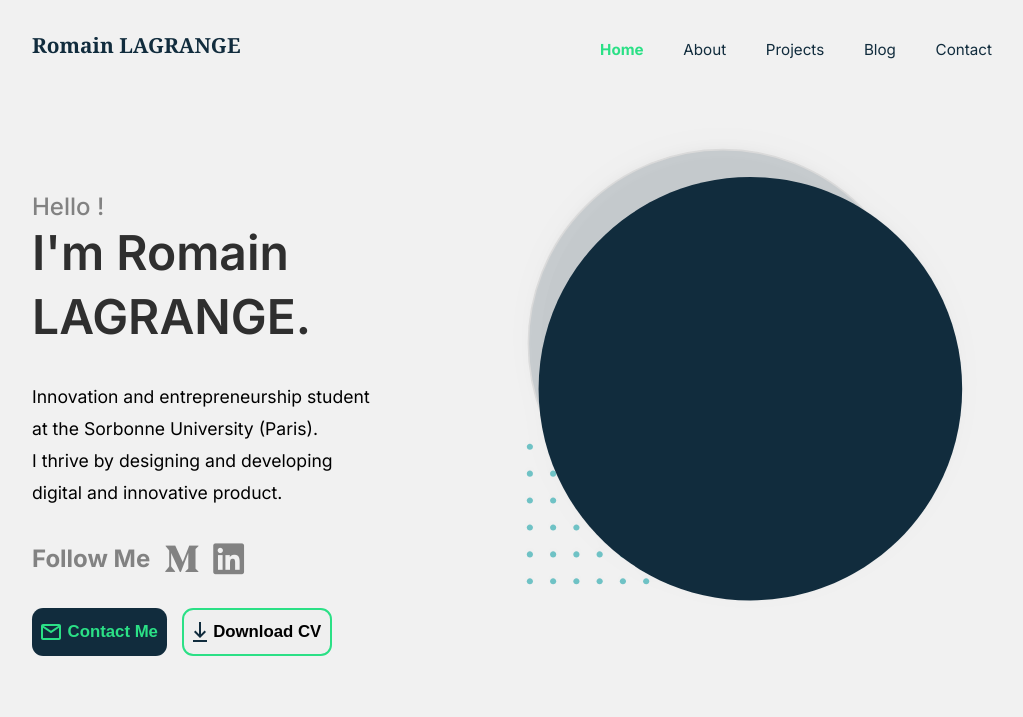
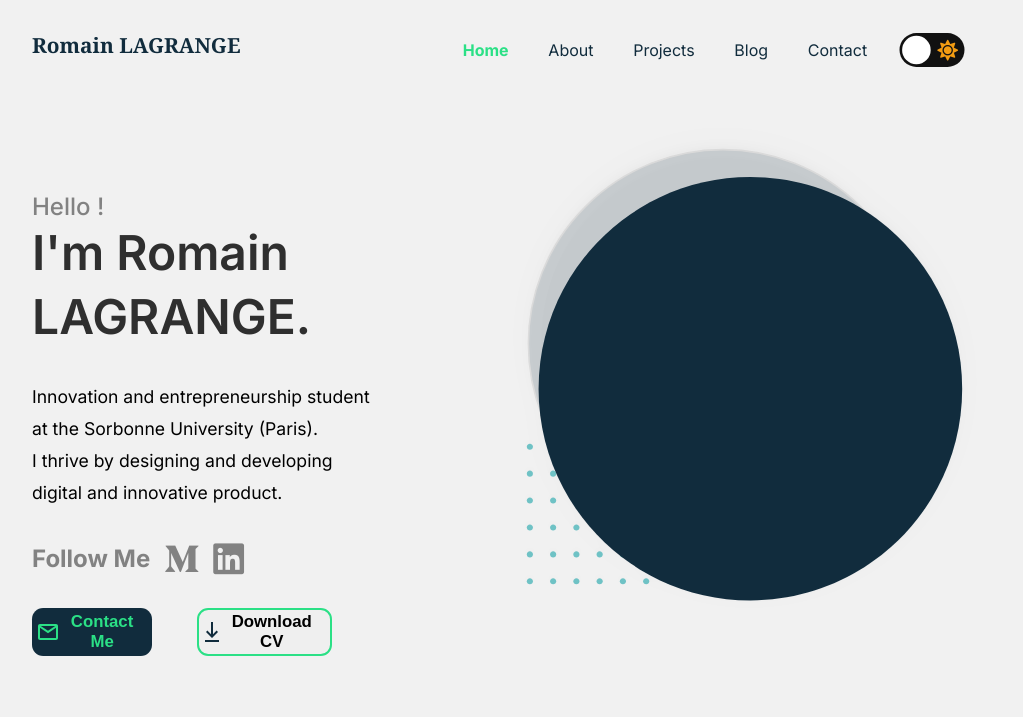
Before and after one commit to Romainl01/Portofolio-website, a plain HTML site: page homepage.html in a window 1280 px wide. Shown: the top 717 px of the page, without its empty margins (128-1151 px from the left). Drawn offline with Linux system fonts and the light colour scheme.

Commit message:
second commit add js

```diff
--- a/homepage.html
+++ b/homepage.html
@@ -21,8 +21,15 @@
                 <li><a href="">Projects</a></li>
                 <li><a href="">Blog</a></li>
                 <li><a href="">Contact</a></li>
+                <li><input type="checkbox" class="checkbox" id="dark-mode-checkbox" />
+                    <label class="label" for="dark-mode-checkbox">
+                        <i class="fas fa-moon"></i>
+                        <i class="fas fa-sun"></i>
+                        <div class="ball"></div>
+                    </label></li>
             </ul>
         </nav>
+
     </header>
     <main>
         <div class="hero">
@@ -37,12 +44,16 @@
             <i class="fab fa-linkedin"></i>
         </div>
             <div class="button">
+                <form  method="POST" action="mailto:romainlagrange33@gmail.com" id="contact-form">
             <button id="contactMe">
                 <img src="./images/icons/mail.svg" alt="mail">
                 Contact Me</button>
-            <button id="resume">
+            </form>
+            <form method="get" action="./ressources/untitled (3).pdf" target="_blank" id="resume-form">
+            <button type="submit" id="resume">
                 <img src="./images/icons/download.svg" alt="">
-                Download CV</button>
+                Download CV</a></button>
+            </form>
             </div>
             </div>
             <div class="image-hero">
@@ -116,5 +127,6 @@
             <i class="fas fa-long-arrow-alt-up"></i>
         </button>
     </footer>
+    <script src="script.js"></script>
 </body>
 </html>
--- /dev/null
+++ b/script.js
@@ -0,0 +1,17 @@
+// Main variables
+const buttonToTop = document.querySelector("#back-to-top");
+const darkMode = document.querySelector("#dark-mode-checkbox");
+
+// Event Listeners
+buttonToTop.addEventListener("click", topFunction);
+darkMode.addEventListener("change", toggleDarkMode);
+// Functions
+// When the user clicks on the button, scroll to the top of the document
+function topFunction() {
+    document.body.scrollTop = 0; // For Safari
+    document.documentElement.scrollTop = 0; // For Chrome, Firefox, IE and Opera
+  }
+
+function toggleDarkMode(){
+  document.body.classList.toggle("dark-mode");
+}
--- a/styles.css
+++ b/styles.css
@@ -1,3 +1,15 @@
+
+
+:root{
+  --background-body : #f1f1f1;
+  --dark-blue : #112c3d;
+}
+
+.dark-mode{
+  --background-body : #2f2f2f;
+  --dark-blue : #f1f1f1;
+}
+
 * {
   box-sizing: border-box;
   margin: 0;
@@ -9,17 +21,16 @@ html {
 
 body {
     font-family: "Inter", sans-serif;
-    background-color: #f1f1f1;
+    background-color: var(--background-body);
 }
 
 .margin{
     margin: 0rem 10rem;
-
 }
 
 
 h2 {
-  color: #112c3d;
+  color: var(--dark-blue);
   font-size: 2rem;
   margin: 5rem 0rem 3rem 0rem;
 }
@@ -36,12 +47,57 @@ header {
   flex-wrap: wrap;
 }
 
+
+.checkbox {
+	opacity: 0;
+	position: absolute;
+}
+
+.label {
+	background-color: #111;
+	border-radius: 50px;
+	cursor: pointer;
+	display: flex;
+	align-items: center;
+	justify-content: space-between;
+	padding: 5px;
+	position: relative;
+	height: 26px;
+	width: 50px;
+	transform: scale(1.3);
+}
+
+.label .ball {
+	background-color: #fff;
+	border-radius: 50%;
+	position: absolute;
+	top: 2px;
+	left: 2px;
+	height: 22px;
+	width: 22px;
+	transform: translateX(0px);
+	transition: transform 0.2s linear;
+}
+
+.checkbox:checked + .label .ball {
+	transform: translateX(24px);
+}
+
+
+.fa-moon {
+	color: #f1c40f;
+}
+
+.fa-sun {
+	color: #f39c12;
+}
+
 header span {
   font-family: "Noto Serif", serif;
   font-style: normal;
   font-weight: bold;
   font-size: 1.3rem;
-  color: #112c3d;
+  color: var(--dark-blue);
   width: ;
 }
 header nav {
@@ -55,15 +111,16 @@ header ul {
 
 header li {
   align-content: center;
-  display: inline;
+  display: inline-flex;
+  margin-right: 2.2rem;
 }
 
 nav a {
   display: inline-block;
-  padding: 0.5rem 0rem 0.4rem 2.2rem;
+  padding: 0.5rem 0rem 0.4rem 0rem;
   text-decoration: none;
-  color: #112c3d;
-  font-size: 0.95rem;
+  color: var(--dark-blue);
+  font-size: 1rem;
 }
 
 .current {
@@ -127,6 +184,19 @@ nav a {
   color: #828282;
 }
 
+.hero form{
+  display: flex;
+  justify-content: between;
+  padding: 0;
+}
+#contact-form{
+  width: 40%;
+}
+
+#resume-form{
+  width: 45%;
+}
+
 .button {
   display: inline-flex;
   width: 85%;
@@ -140,16 +210,18 @@ nav a {
   align-items: center;
   font-weight: bold;
   font-size: 1.05rem;
+  cursor: pointer;
 }
+
 #contactMe {
+  width: 100%;
   background: #112c3d;
   color: #2be086;
-  width: 45%;
   border: none;
 }
 
 #resume {
-  width: 50%;
+  width: 100%;
   border: 2px solid #2be086;
 }
 
@@ -290,7 +362,7 @@ nav a {
 }
 
 .container-experiences p {
-  color: #112c3d;
+  color: --dark-blue;
   font-size: 1.35rem;
   font-weight: 600;
 }
```
Also changed, not shown: 3 other files.
